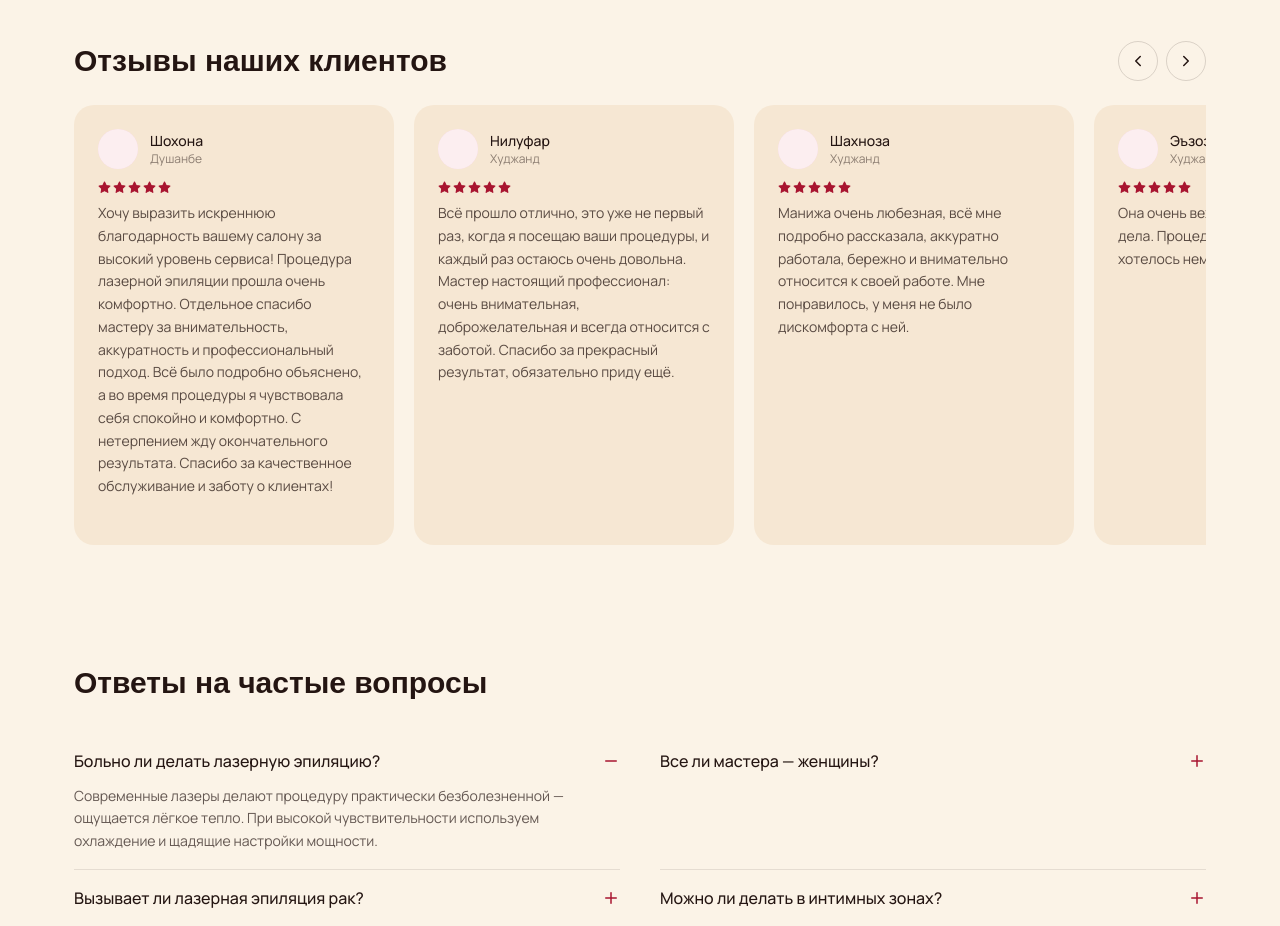
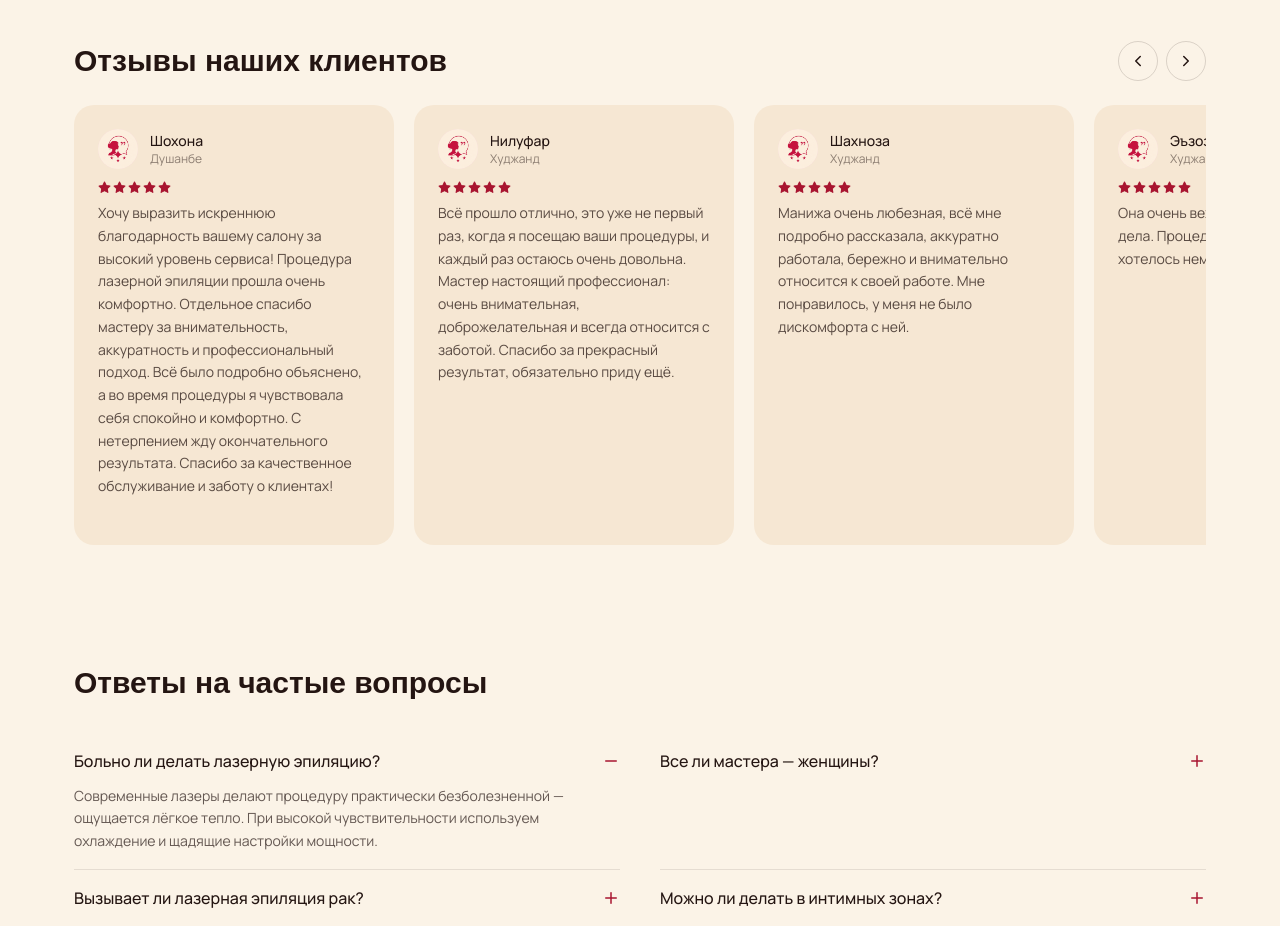
Before and after one commit to Icecrown1/stella-site, a Next.js app: page / in a window 1280 px wide. Shown: the part 3260-4186 px from the top of the page. Built offline with nearby package versions, Linux system fonts and the light colour scheme; a web font is replaced by a local one.

Commit message:
Update Review component styling and replace avatar image
Replit-Commit-Author: Agent

```diff
--- a/components/Reviews.tsx
+++ b/components/Reviews.tsx
@@ -7,19 +7,19 @@ const REVIEWS = [
   {
     name: 'Шохона',
     city: 'Душанбе',
-    avatar: '/images/avatar-shokhona.webp',
+    avatar: '/images/avatar-ezzoza.webp',
     text: 'Хочу выразить искреннюю благодарность вашему салону за высокий уровень сервиса! Процедура лазерной эпиляции прошла очень комфортно. Отдельное спасибо мастеру за внимательность, аккуратность и профессиональный подход. Всё было подробно объяснено, а во время процедуры я чувствовала себя спокойно и комфортно. С нетерпением жду окончательного результата. Спасибо за качественное обслуживание и заботу о клиентах!'
   },
   {
     name: 'Нилуфар',
     city: 'Худжанд',
-    avatar: '/images/avatar-nilufar.webp',
+    avatar: '/images/avatar-ezzoza.webp',
     text: 'Всё прошло отлично, это уже не первый раз, когда я посещаю ваши процедуры, и каждый раз остаюсь очень довольна. Мастер настоящий профессионал: очень внимательная, доброжелательная и всегда относится с заботой. Спасибо за прекрасный результат, обязательно приду ещё.'
   },
   {
     name: 'Шахноза',
     city: 'Худжанд',
-    avatar: '/images/avatar-shakhnoza.webp',
+    avatar: '/images/avatar-ezzoza.webp',
     text: 'Манижа очень любезная, всё мне подробно рассказала, аккуратно работала, бережно и внимательно относится к своей работе. Мне понравилось, у меня не было дискомфорта с ней.'
   },
   {
@@ -31,7 +31,7 @@ const REVIEWS = [
   {
     name: 'Муниса',
     city: 'Душанбе',
-    avatar: '/images/avatar-munisa.webp',
+    avatar: '/images/avatar-ezzoza.webp',
     text: 'Хочу выразить огромную благодарность мастеру Мунисе! Я осталась в полном восторге от своего визита. Она очень внимательная, вежливая и доброжелательная, с первых минут создала комфортную и спокойную атмосферу. Во время процедуры всё подробно объясняла, постоянно интересовалась моим самочувствием, была очень аккуратной и профессиональной. С огромным удовольствием буду приходить именно к Мунисе снова и обязательно порекомендую её своим знакомым.'
   }
 ];
```
Also changed, not shown: public/images/avatar-ezzoza.webp.
